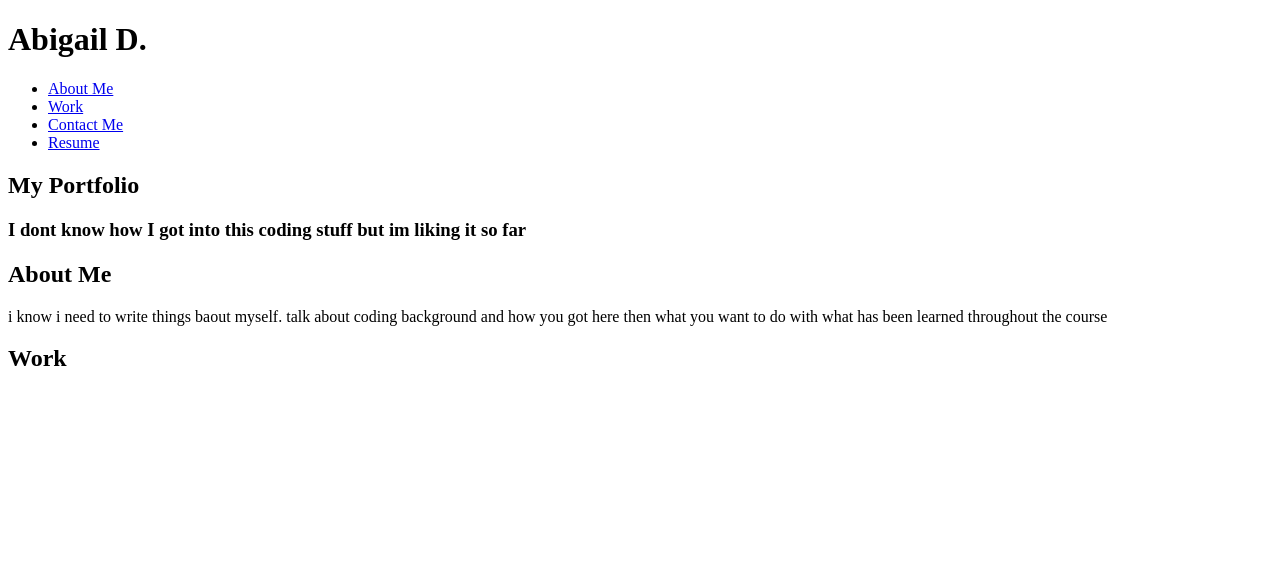
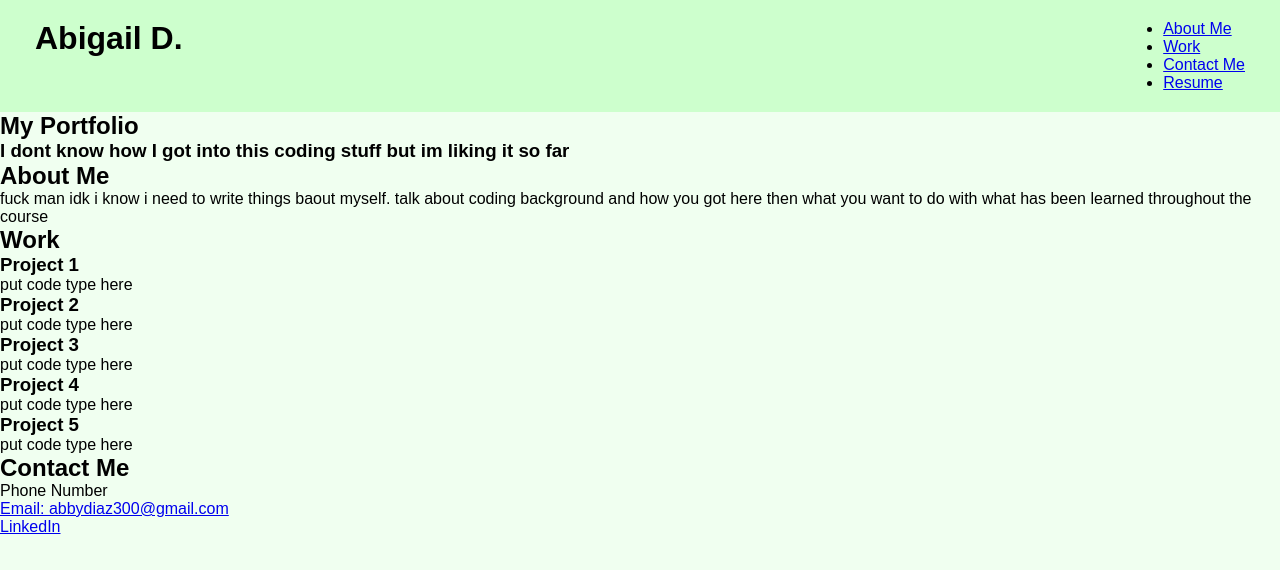
Before and after one commit to AbyDiaz/my-portfolio, a plain HTML site: page index.html in a window 1280 px wide. Drawn offline with Linux system fonts and the light colour scheme.

Commit message:
add info to work and contact me section, some css add

```diff
--- a/assets/styles.css
+++ b/assets/styles.css
@@ -1 +1,21 @@
 /*REMEBER TO COMMENT ON ALL THE SYLES TO NOT GET LOST*/
+
+* {
+    margin: 0;
+    padding: 0;
+    box-sizing: border-box;
+}
+
+body {
+    color: black;
+    font-family: Arial, Helvetica, sans-serif;
+    background-color: #F0FFF0;
+}
+
+header {
+    padding: 20px 35px;
+    background-color: #cdffcd;
+    display: flex;
+    justify-content: space-between;
+    flex-wrap: wrap;
+}
--- a/index.html
+++ b/index.html
@@ -42,7 +42,7 @@
     <section id="about-me">
         <h2>About Me</h2>
         <p>
-            i know i need to write things baout myself. talk about coding background and
+             fuck man idk i know i need to write things baout myself. talk about coding background and
             how you got here then what you want to do with what has been learned throughout
             the course
         </p>
@@ -51,9 +51,51 @@
     <section id="work">
         <h2>Work</h2>
 
+        <aticle>
+            <h3>Project 1</h3>
+            <p>put code type here</p>
+        </aticle>
+
+        <article>
+            <h3>Project 2</h3>
+            <p>put code type here</p>
+        </article>
+
+        <article>
+            <h3>Project 3</h3>
+            <p>put code type here</p>
+        </article>
+
+        <article>
+            <h3>Project 4</h3>
+            <p>put code type here</p>
+        </article>
+
+        <article>
+            <h3>Project 5</h3>
+            <p>put code type here</p>
+        </article>
+
     </section>
 </body>
 
+<!--contact me section-->
 <footer id="contact-me">
+    <h2>Contact Me</h2>
+
+    <ul>
+        <li>
+            Phone Number
+        </li>
+
+        <li>
+            <a href="mailto:abbydiaz300@gmail.com">Email: abbydiaz300@gmail.com </a>
+        </li>
+
+        <li>
+            <a href="www.linkedin.com/in/abby-diaz-264928229" >LinkedIn </a>
+        </li>
+
+    </ul>
     <!--this section needs a contact me h2, phone, email that is a link, and link to linked in-->
 </footer>
```
